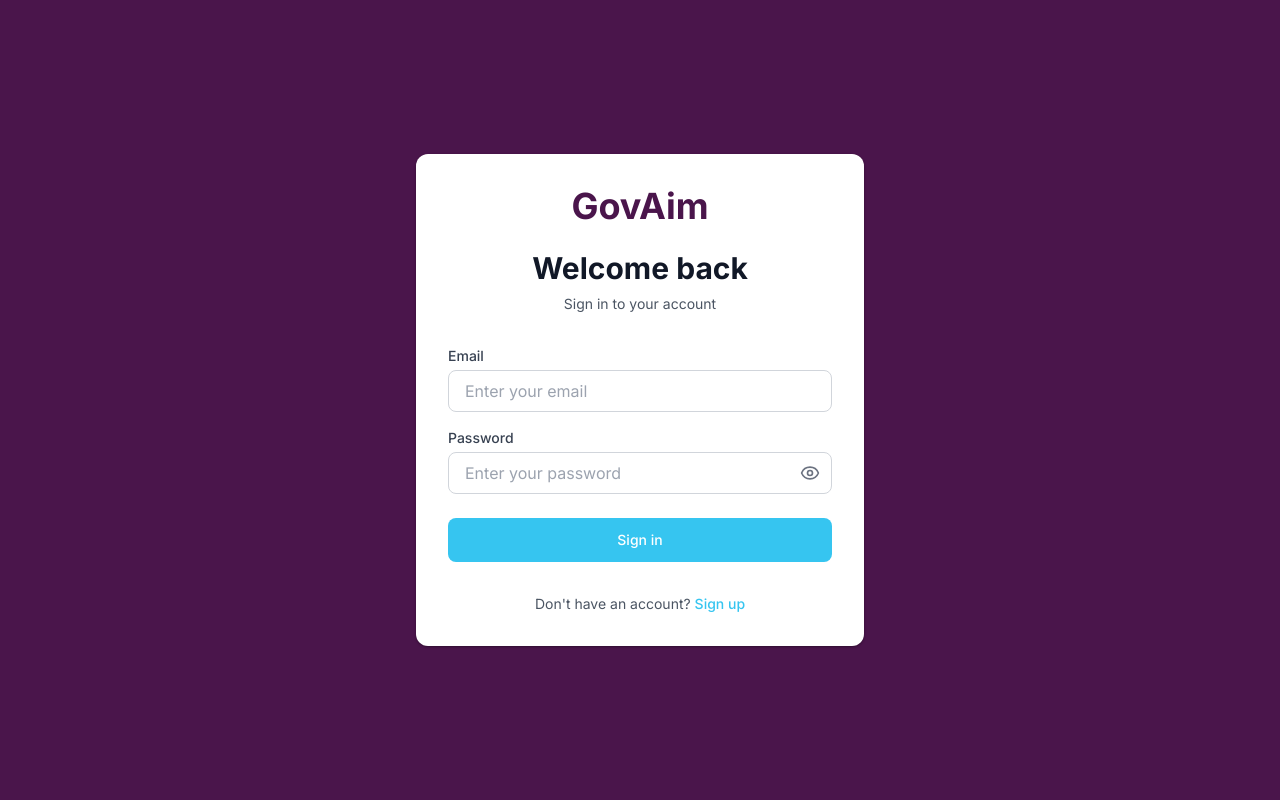
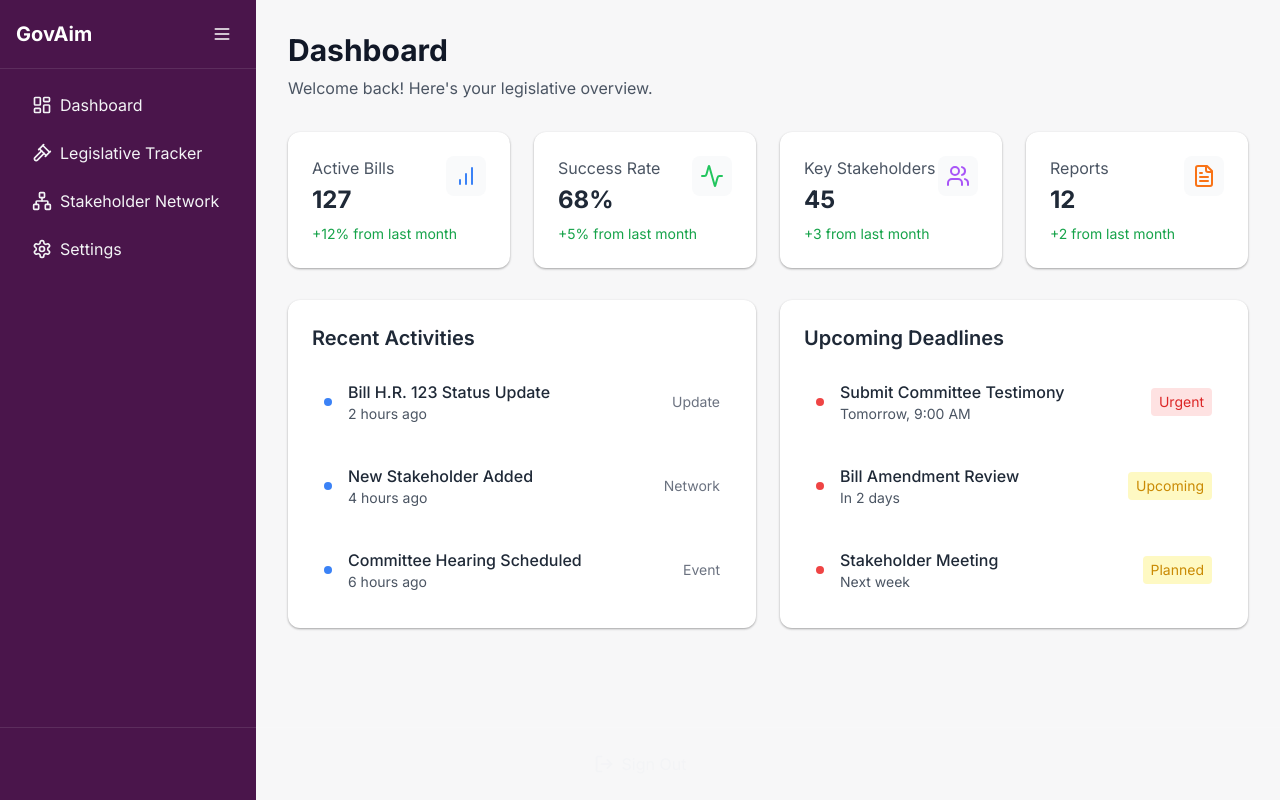
Before and after one commit to SiddheshJadhav31/govaim, a React (Vite) app: page / in a window 1280 px wide. Before the commit this address led to /auth/login. Built offline with nearby package versions, Linux system fonts and the light colour scheme.

Commit message:
Open Dashboard on Startup
Change the initial route to navigate directly to the Dashboard instead of the Login page when the application starts. This adjustment modifies the behavior of the Index component to enhance user experience.
[skip gpt_engineer]

```diff
--- a/src/App.jsx
+++ b/src/App.jsx
@@ -11,6 +11,16 @@ function App() {
     <Router>
       <div className="min-h-screen">
         <Routes>
+          {/* Default Route to Dashboard */}
+          <Route path="/" element={
+            <div className="flex min-h-screen">
+              <Sidebar />
+              <main className="flex-1 p-8 bg-workspace">
+                <Dashboard />
+              </main>
+            </div>
+          } />
+
           {/* Auth Routes */}
           <Route path="/auth/login" element={<Login />} />
           <Route path="/auth/register/*" element={<Register />} />
@@ -41,8 +51,8 @@ function App() {
             </div>
           } />
 
-          {/* Default Route */}
-          <Route path="*" element={<Navigate to="/auth/login" replace />} />
+          {/* Catch all route */}
+          <Route path="*" element={<Navigate to="/" replace />} />
         </Routes>
       </div>
     </Router>
```
